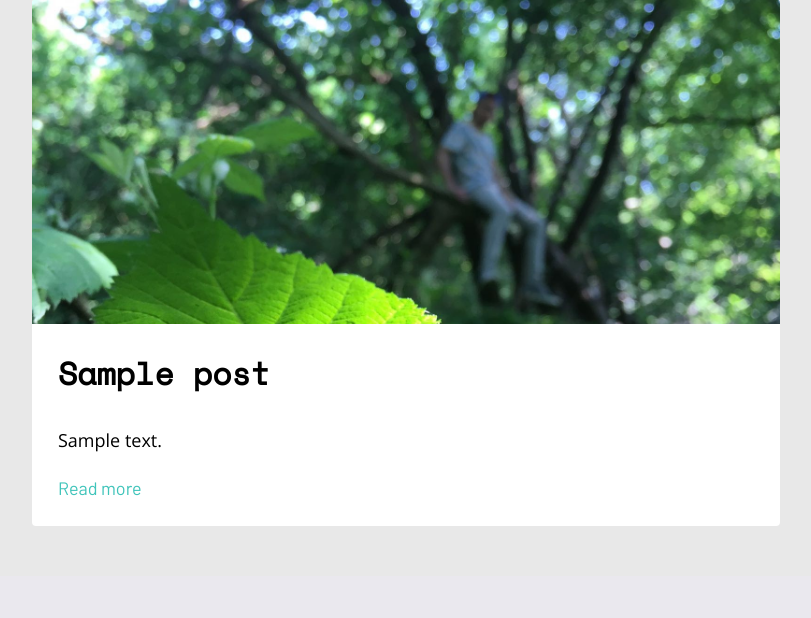
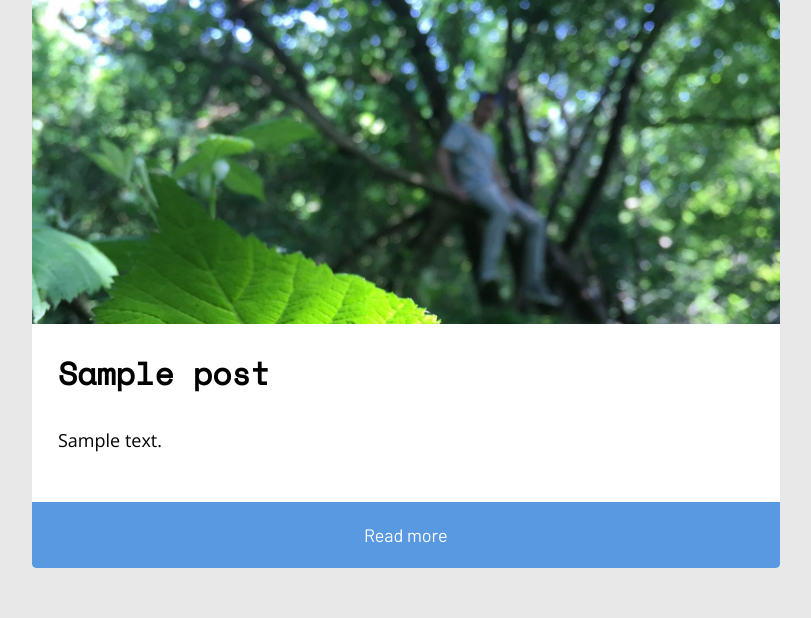
Before and after one commit to Brawrdon/site, a PHP site: page /blog.php?page=1 in a window 1280 px wide. Shown: the part 313-931 px from the top of the page, without its empty margins (96-907 px from the left). Before the commit the page ends 839 px from the top, so only its background shows below. Run offline with PHP 8.4, Linux system fonts and the light colour scheme; tables that the repository leaves empty or names only in its code hold one stand-in row (values such as "Sample post"); some libraries are stand-ins or nearby versions.

Commit message:
Added read more button

```diff
--- a/blog.php
+++ b/blog.php
@@ -45,11 +45,8 @@
                     <div class="post-content">
                         <p><?php echo $row['post_preview']; ?></p>
                     </div>
-
-                    <div>
-                        <a href="<?php echo '/post/'.$row['post_slug']; ?>"><span class="read-more">Read more</span></a>
-                    </div>
                 </section>
+                <a href="<?php echo '/post.php?post='.$row['post_slug']; ?>"><span class="read-more">Read more</span></a>
             </article>
 
         <?php
--- a/style.css
+++ b/style.css
@@ -175,6 +175,20 @@ nav ul li a:hover {
     line-height: 2;
 }
 
+.read-more {
+    color: #FFFFFF;
+    background-color: #5899E2;
+    display: block;
+    padding: 22px;
+    text-align: center;
+    border-bottom-left-radius: 4px;
+    border-bottom-right-radius: 4px;
+}
+
+.read-more:hover {
+    background-color: #1466C2;
+}
+
 aside {
     float: right;
     width: 25%;
```
